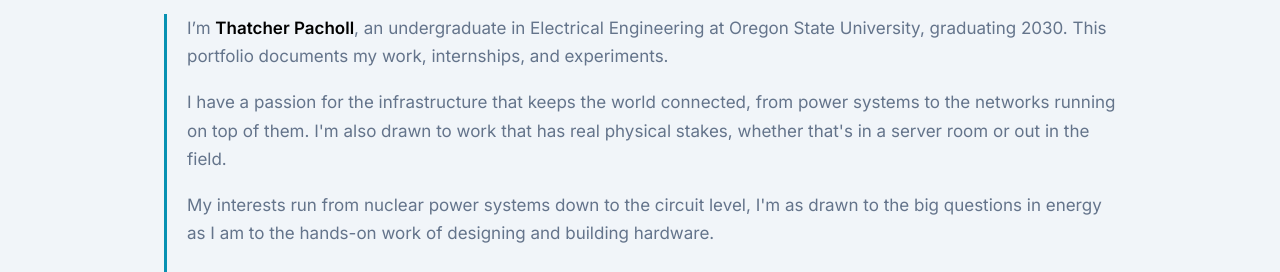
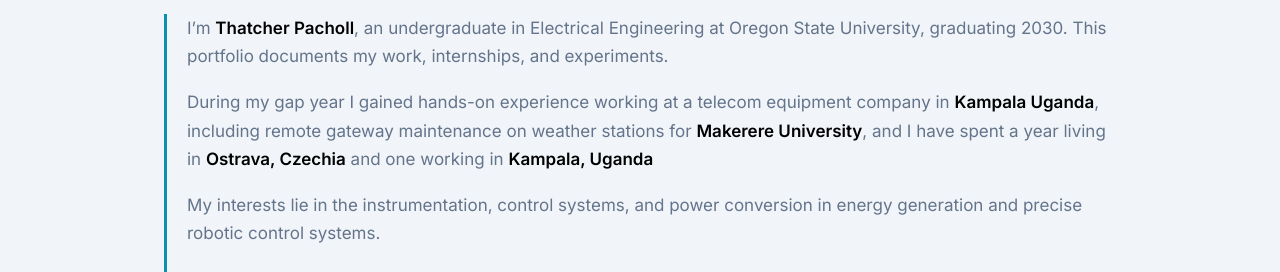
Before and after one commit to ThatchThePatch/ThatchThePatch.github.io, a website built with Vite: page index.html in a window 1280 px wide. Shown: the part 476-748 px from the top of the page. Built offline with nearby package versions, Linux system fonts and the light colour scheme.

Commit message:
updated about section

```diff
--- a/index.html
+++ b/index.html
@@ -69,14 +69,14 @@
           This portfolio documents my work, internships, and experiments.
         </p>
         <p>
-          I have a passion for the infrastructure that keeps the world connected,
-          from power systems to the networks running on top of them. I'm also drawn to work that has real
-          physical stakes, whether that's in a server room or out in the field.
+          During my gap year I gained hands-on experience working at a telecom equipment company in <strong>Kampala Uganda</strong>,
+          including remote gateway maintenance on weather stations for <strong>Makerere University</strong>,
+          and I have spent a year living in <strong>Ostrava, Czechia</strong> and one working in <strong>Kampala, Uganda</strong>
         </p>
         <p>
-          My interests run from nuclear power systems down to the circuit level,
-          I'm as drawn to the big questions in energy as I am to the hands-on work
-          of designing and building hardware.
+          My interests lie in the instrumentation, control systems, and power conversion in energy generation and
+          precise robotic control systems.
+
         </p>
         <div class="about-actions">
           <a class="btn btn-ghost-cyan" href="#projects">View Projects</a>
```
